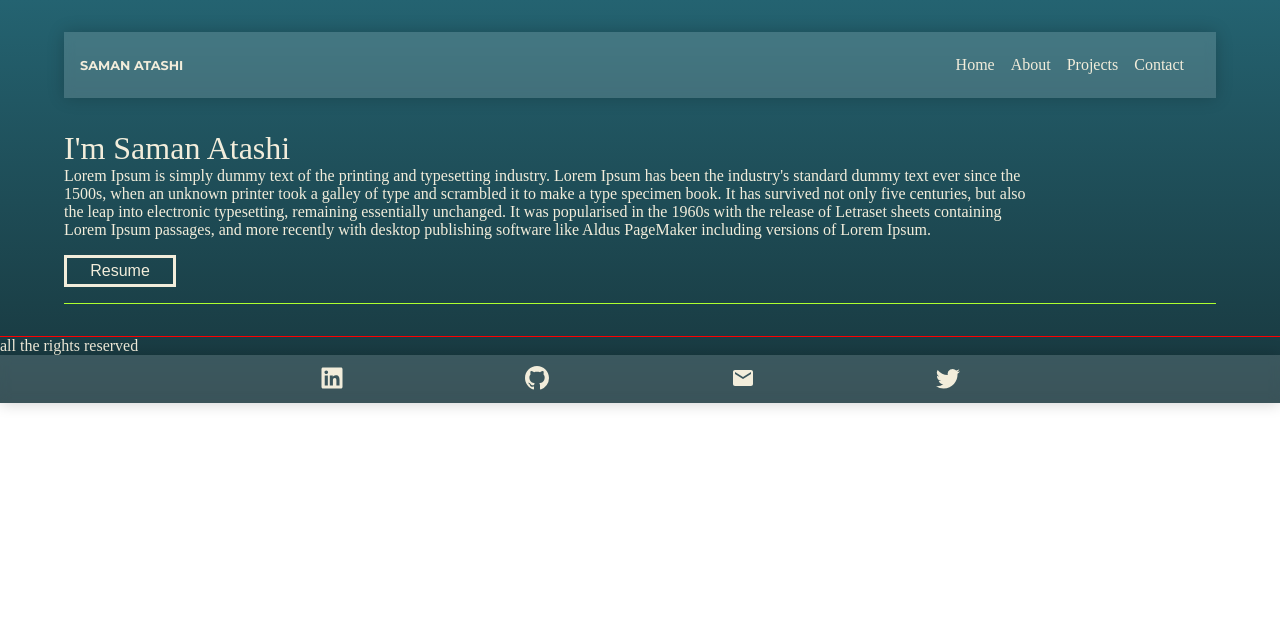
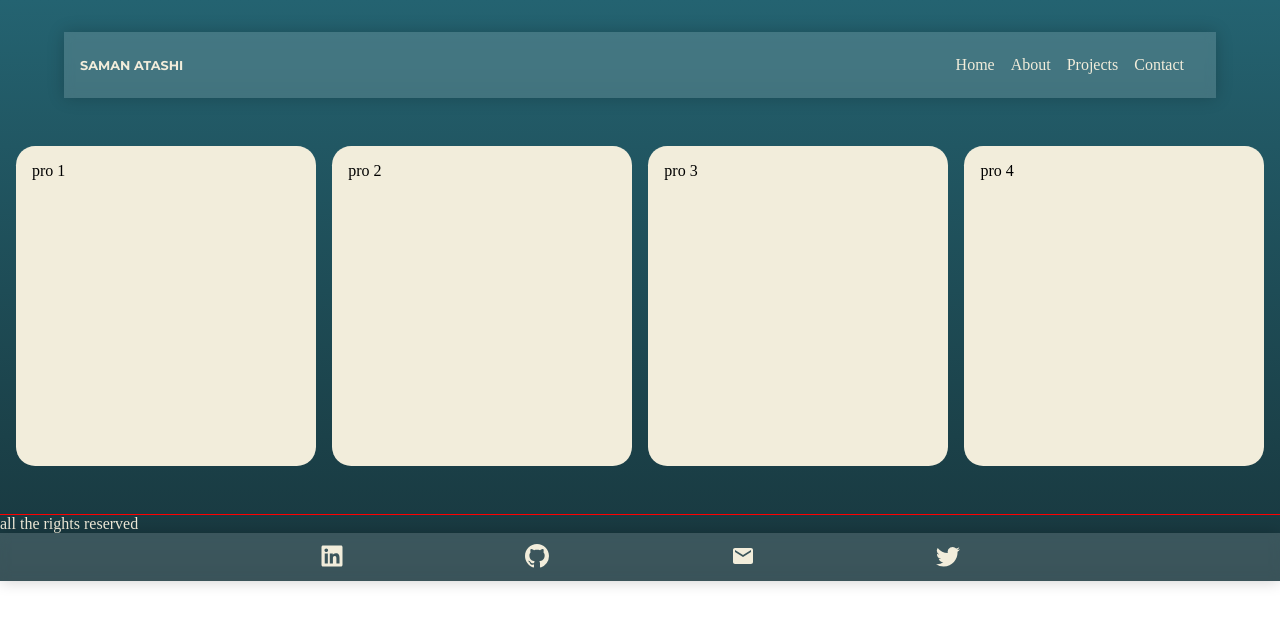
Before and after one commit to SamanAtashi/Portfolio-V.1, a React (Create React App) app: page /Projects in a window 1280 px wide. Before the commit this address led to /. Shown: the top 624 px of the page. Built offline with nearby package versions, Linux system fonts and the light colour scheme.

Commit message:
Add styling for bigger device

```diff
--- a/src/Components/Projects/Project/Project.module.css
+++ b/src/Components/Projects/Project/Project.module.css
@@ -11,8 +11,20 @@
     padding: 1rem;
 }
 
-@media only screen and (min-width: 500px) and (max-width: 768px) {
+@media only screen and (min-width: 500px) and (max-width: 1024px) {
 	.container {
         width: 48%;
 	}
 }
+
+/* @media only screen and (min-width: 768px) {
+	.container {
+        width: 48%;
+	}
+} */
+
+@media only screen and (min-width: 1024px) {
+	.container {
+        width: 24%;
+	}
+}
--- a/src/Components/Projects/Projects.js
+++ b/src/Components/Projects/Projects.js
@@ -22,6 +22,12 @@ class Projects extends React.Component {
 			img_src: 'asdasfasfdafknasgodsg',
 			description: 'asfngsdignfdin',
 		},
+		project_4: {
+			name: 'pro 4',
+			id: 'num4',
+			img_src: 'asdasfasfdafknasgodsg',
+			description: 'asfngsdignfdin',
+		},
 	};
 
 	render() {
@@ -30,6 +36,7 @@ class Projects extends React.Component {
 				<Project name={this.state.project_1.name} />
 				<Project name={this.state.project_2.name} />
 				<Project name={this.state.project_3.name} />
+				<Project name={this.state.project_4.name} />
 			</section>
 		);
 	}
--- a/src/Components/Projects/Projects.module.css
+++ b/src/Components/Projects/Projects.module.css
@@ -10,3 +10,12 @@
         flex-wrap: wrap;
 	}
 }
+
+@media only screen and (min-width: 768px) {
+	.container {
+		display: flex;
+        justify-content: space-between;
+        align-items: center;
+        flex-wrap: wrap;
+	}
+}
--- a/src/Container/Main.js
+++ b/src/Container/Main.js
@@ -43,6 +43,7 @@ const Main = () => {
 		<Switch>
 			<Route exact path="/" component={Home} />
 			<Route exact path="/About" component={About} />
+			<Route exact path="/Projects" component={Projects} />
 			<Route render={() => <Redirect to="/" />} />
 		</Switch>
 	);
```
